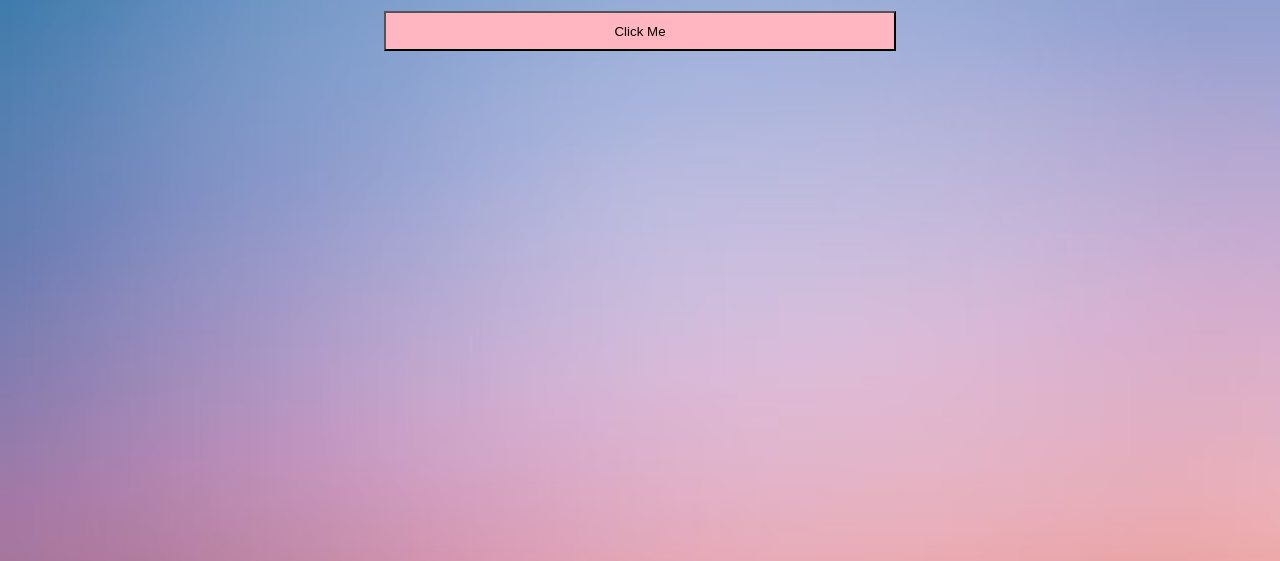
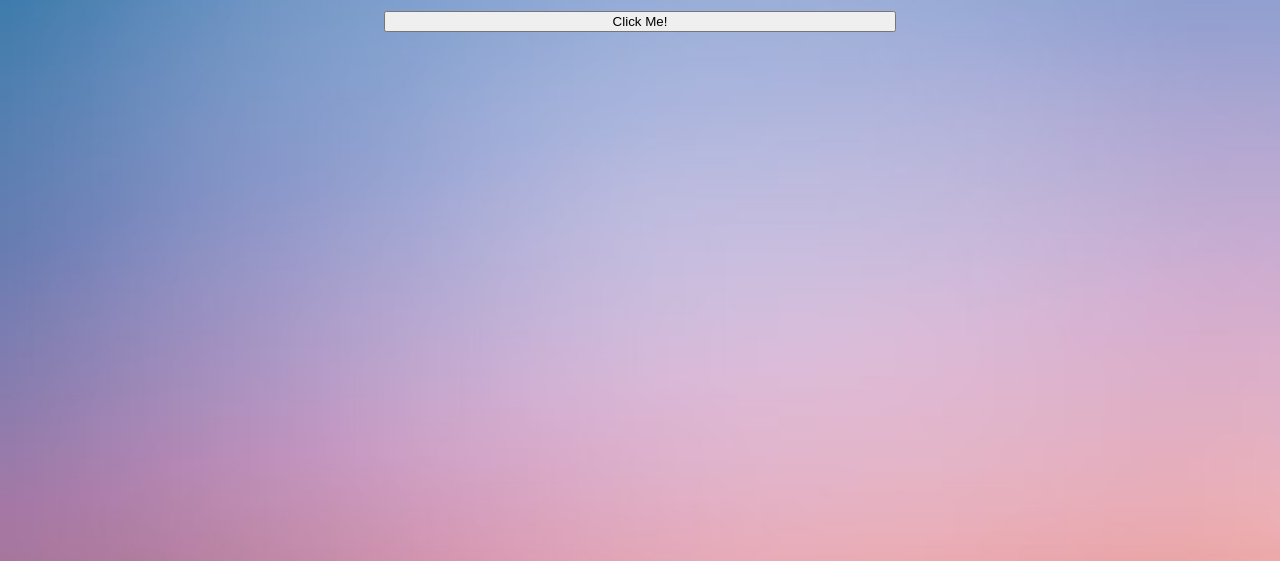
Before and after one commit to K6id3n/js.calculator, a plain HTML site: page index.html in a window 1280 px wide. Shown: the part 239-800 px from the top of the page. Drawn offline with Linux system fonts and the light colour scheme.

Commit message:
FINISHED YUHH

```diff
--- a/index.html
+++ b/index.html
@@ -11,8 +11,7 @@
 
 <body>
 
-    <h2>Click the button to enter equation</h2>
-    <input class="btn" type="button" value="Click Me" onclick="inp()">
-    <p id="out"></p>
+    <h2>CLICK TO START!</h2>
+    <button id="btn" onclick="inp()">Click Me!</button>
 
 </html>
--- a/index.js
+++ b/index.js
@@ -1,37 +1,35 @@
 function inp() {
+    const display = prompt("Enter Equation","")
+    const splitDisplay = display.split('+');
+    if (splitDisplay.length === 2){
 
-    let equationType = prompt("Please enter the equation you would like to solve!", "");
-    switch (equationType) {
-        case "Addition":
-            add();
-            break;
-        case "Subtraction":
-            subtract();
-            break;
-        case "Multiplication":
-            multiply();
-            break;
-        case "Division":
-            divide();
-            break;
-        default:
-            alert("Error")
+        const n1 = parseFloat(splitDisplay[0]);
+        const n2 = parseFloat(splitDisplay[1]);
+
+        console.log(`n1: ${n1}, n2: ${n2}`)
+        checkValue(n1, n2);
+    } else {
+        console.log('INVALID EQUATION FORMAT')
     }
+    function checkValue(n1, n2){
+        if (display.includes("+")){
+            let result = (n1 + n2)
+            alert(result)
+        } else if (display.includes("-")){
+            let result = (n1 - n2)
+            alert(result)
 
-}
+        } else if (display.includes("*")){
+            let result = (n1 * n2)
+            alert(result)
 
-function add(){
-    let x = a + b
-}
-function subtract(){
-    let x = a - b
-}
-function multiply(){
-    let x = a * b
-}
-function divide(){
-    let x = a / b
-}
+        } else if (display.includes("/")){
+            let result = (n1 / n2)
+            alert(result)
 
-x = 10
-document.getElementById("out").alert = x;
+        } else {
+            alert("NO OPERATOR FOUND")
+        }
+
+    }
+}99
```
